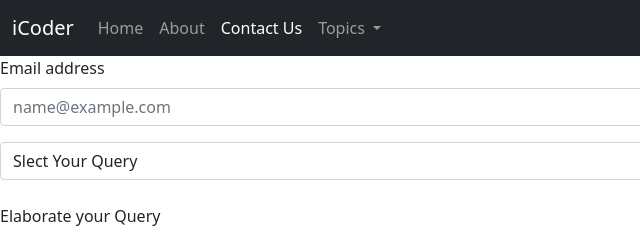
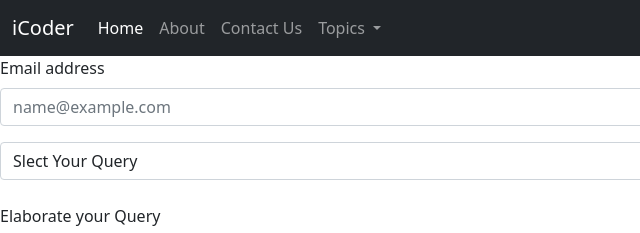
Before and after one commit to Ayushraj097/iCoderBootstrap, a plain HTML site: page contact.html in a window 1280 px wide. Shown: the top 233 px of the page, 0-640 px from the left. Drawn offline with nearby package versions, Linux system fonts and the light colour scheme.

Commit message:
Update contact.html

```diff
--- a/contact.html
+++ b/contact.html
@@ -24,13 +24,13 @@
       <div class="collapse navbar-collapse" id="navbarSupportedContent">
         <ul class="navbar-nav me-auto mb-2 mb-lg-0">
           <li class="nav-item">
-            <a class="nav-link" aria-current="page" href="/">Home</a>
+            <a class="nav-link active" aria-current="page" href="/iCoderbootstrap">Home</a>
           </li>
           <li class="nav-item">
-            <a class="nav-link" href="/about.html">About</a>
+            <a class="nav-link" href="/iCoderBootstrap/about.html">About</a>
           </li>
           <li class="nav-item">
-            <a class="nav-link active" href="/contact.html">Contact Us</a>
+            <a class="nav-link" href="/iCoderBootstrap/contact.html">Contact Us</a>
           </li>
           <li class="nav-item dropdown">
             <a class="nav-link dropdown-toggle" href="#" id="navbarDropdown" role="button" data-bs-toggle="dropdown"
@@ -47,6 +47,8 @@
               <li><a class="dropdown-item" href="#">Write for us</a></li>
 
             </ul>
+          </li>
+        </ul>
           </li>
         </ul>
         <form class="d-flex">
```
